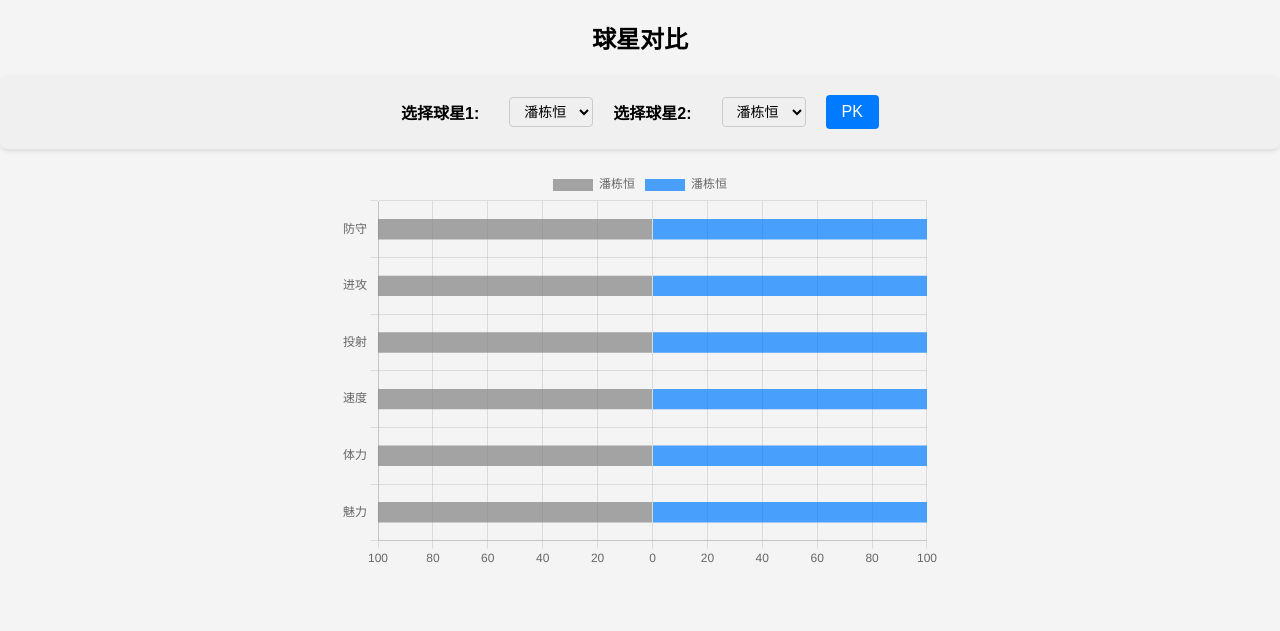
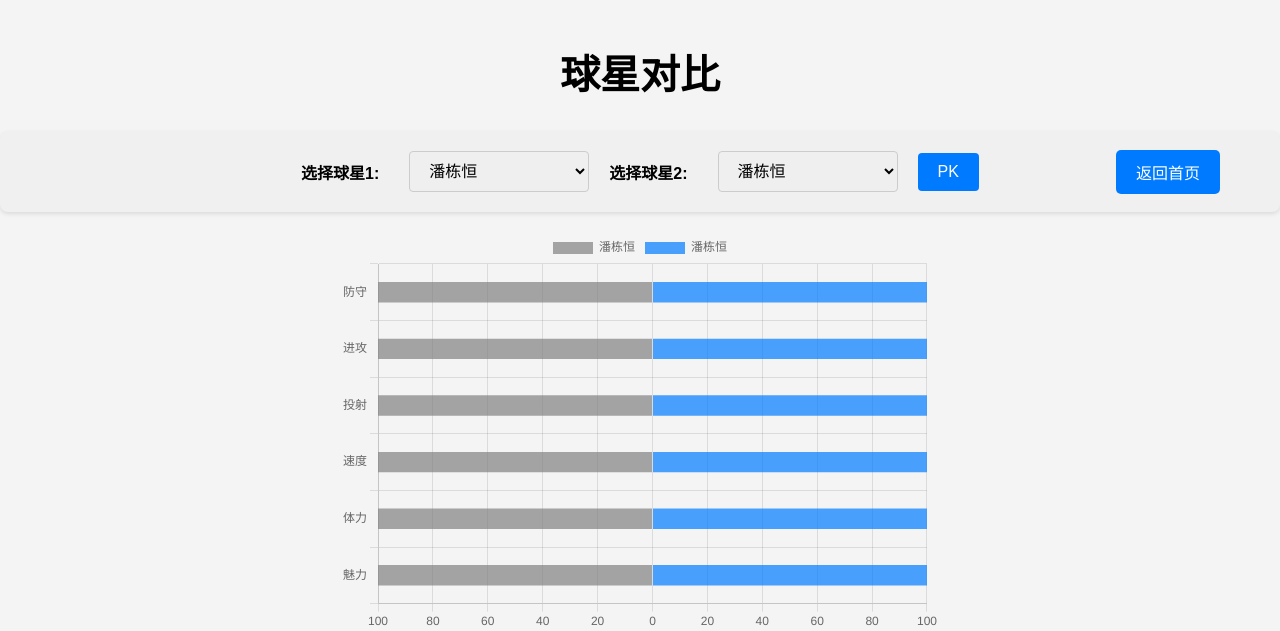
Before and after one commit to zuolixiang/RCBA, a Flask app: page /compare in a window 1280 px wide. Shown: the top 631 px of the page. Run offline with Flask 3, Linux system fonts and the light colour scheme; the visitor is signed in with stand-in values (Sample User, id 1).

Commit message:
feat: 新增返回首页按钮; 优化球员对比页样式; 修改部分球星头像

```diff
--- a/data/players.json
+++ b/data/players.json
@@ -18,7 +18,7 @@
         {
             "id": 2,
             "name": "陆智卿",
-            "avatar": "2雷吉米勒.png",
+            "avatar": "2陆智卿.png",
             "position": "得分后卫",
             "pos_neg": 100,
             "skills": {
@@ -78,7 +78,7 @@
         {
             "id": 6,
             "name": "赵康伉",
-            "avatar": "6杜兰特.png",
+            "avatar": "6赵康伉.png",
             "position": "小前锋",
             "pos_neg": 100,
             "skills": {
@@ -333,7 +333,7 @@
         {
             "id": 23,
             "name": "冉孟鑫",
-            "avatar": "23高砂一马.png",
+            "avatar": "23冉孟鑫.png",
             "position": "中锋",
             "pos_neg": 100,
             "skills": {
@@ -348,7 +348,7 @@
         {
             "id": 24,
             "name": "冯睿敏",
-            "avatar": "24汤普森.png",
+            "avatar": "24冯睿敏.png",
             "position": "得分后卫",
             "pos_neg": 100,
             "skills": {
--- a/static/style.css
+++ b/static/style.css
@@ -11,6 +11,14 @@ h1 {
     color: white;
     padding: 10px 0;
     margin-bottom: 20px;
+}
+
+h2 {
+    /*background-color: #007bff;*/
+    color: black;
+    padding: 10px 0;
+    margin-bottom: 20px;
+    font-size: 40px;
 }
 
 .player-container {
--- a/templates/compare.html
+++ b/templates/compare.html
@@ -31,20 +31,22 @@
         /* 标签样式 */
         .comparison-container label {
             font-weight: bold;
+            font-size: 16px; /* 调大标签字体大小 */
             margin-right: 10px;
         }
 
         /* 下拉框样式 */
         .comparison-container select {
-            padding: 5px 10px;
+            padding: 10px 15px; /* 调整内边距，使下拉框变大 */
             border-radius: 4px;
             border: 1px solid #ccc;
-            font-size: 14px;
+            font-size: 16px; /* 调大字体大小 */
+            width: 180px; /* 设置下拉框的宽度 */
         }
 
         /* 按钮样式 */
         .comparison-container button {
-            padding: 8px 16px;
+            padding: 10px 20px; /* 调整按钮的内边距 */
             background-color: #007bff; /* 蓝色按钮 */
             color: white;
             border: none;
@@ -53,9 +55,27 @@
             font-size: 16px;
             transition: background-color 0.3s; /* 背景颜色过渡效果 */
         }
-
         .comparison-container button:hover {
             background-color: #0056b3; /* 鼠标悬停时的颜色 */
+        }
+        .back-container {
+            position: absolute; /* 使用绝对定位 */
+            top: 140px; /* 距离页面顶部的距离 */
+            right: 40px; /* 距离页面右侧的距离 */
+            padding: 10px 20px;
+            border-radius: 5px;
+        }
+        .back-container button {
+            padding: 10px 20px;
+            font-size: 16px;
+            background-color: #007bff;
+            color: white;
+            border: none;
+            border-radius: 5px;
+            cursor: pointer;
+        }
+        .back-container button:hover {
+            background-color: #0056b3;
         }
     </style>
 </head>
@@ -80,6 +100,11 @@
         <button id="compareButton">PK</button>
     </div>
 
+    {% if session.get('username') %}
+    <div class="back-container">
+        <button onclick="location.href='{{ url_for('rcbaplayer.index') }}'">返回首页</button>
+    </div>
+    {% endif %}
     <canvas id="tornadoChart" width="600" height="400"></canvas>
 
     <script src="https://cdn.jsdelivr.net/npm/chart.js"></script>
```
Also changed, not shown: static/avatar/23冉孟鑫.png (added), static/avatar/23高砂一马.png (deleted), static/avatar/24冯睿敏.png (added), static/avatar/24汤普森.png (deleted), static/avatar/2陆智卿.png (added), static/avatar/2雷吉米勒.png (deleted), static/avatar/6赵康伉.png (added), 1 other file.
